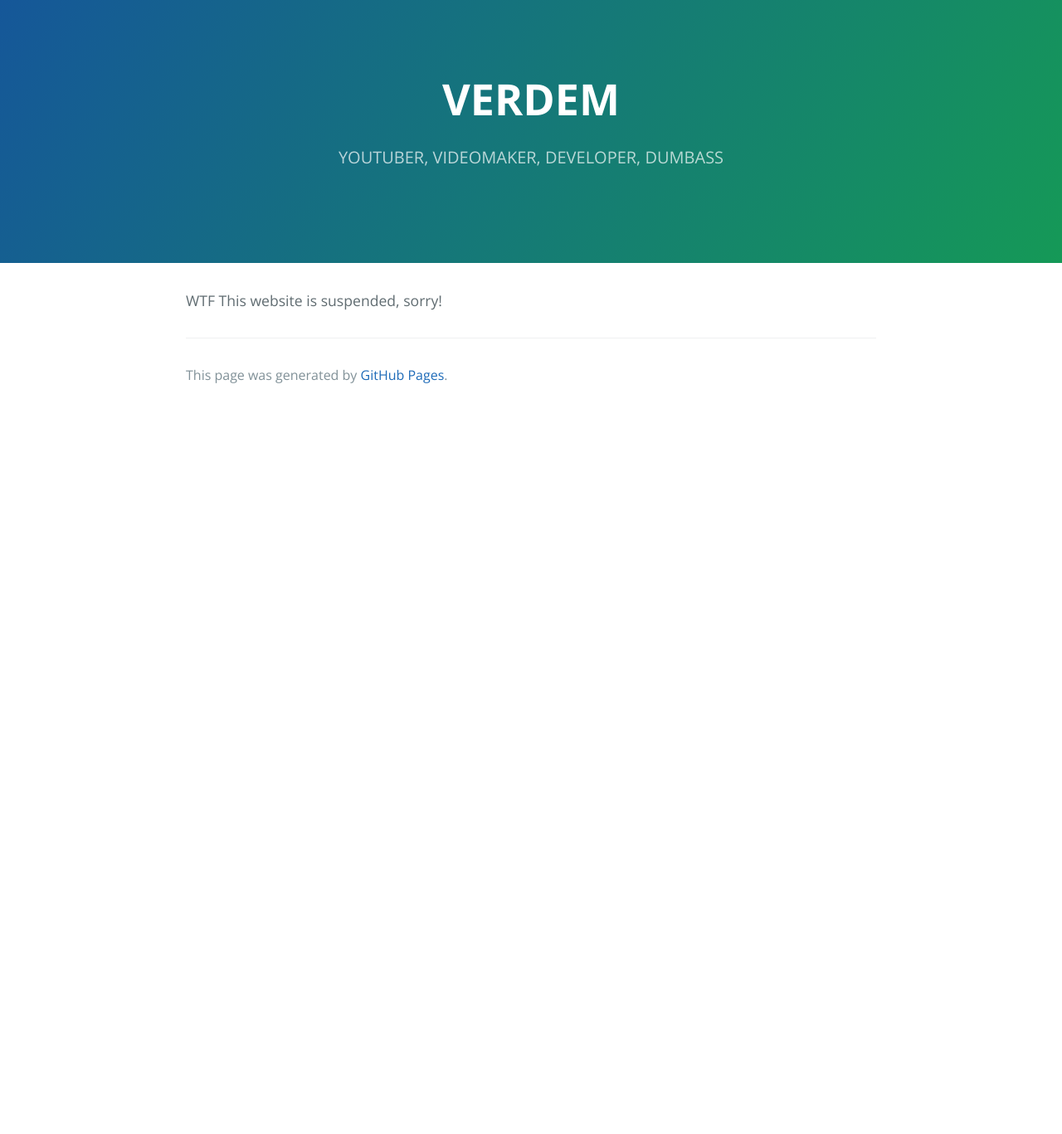
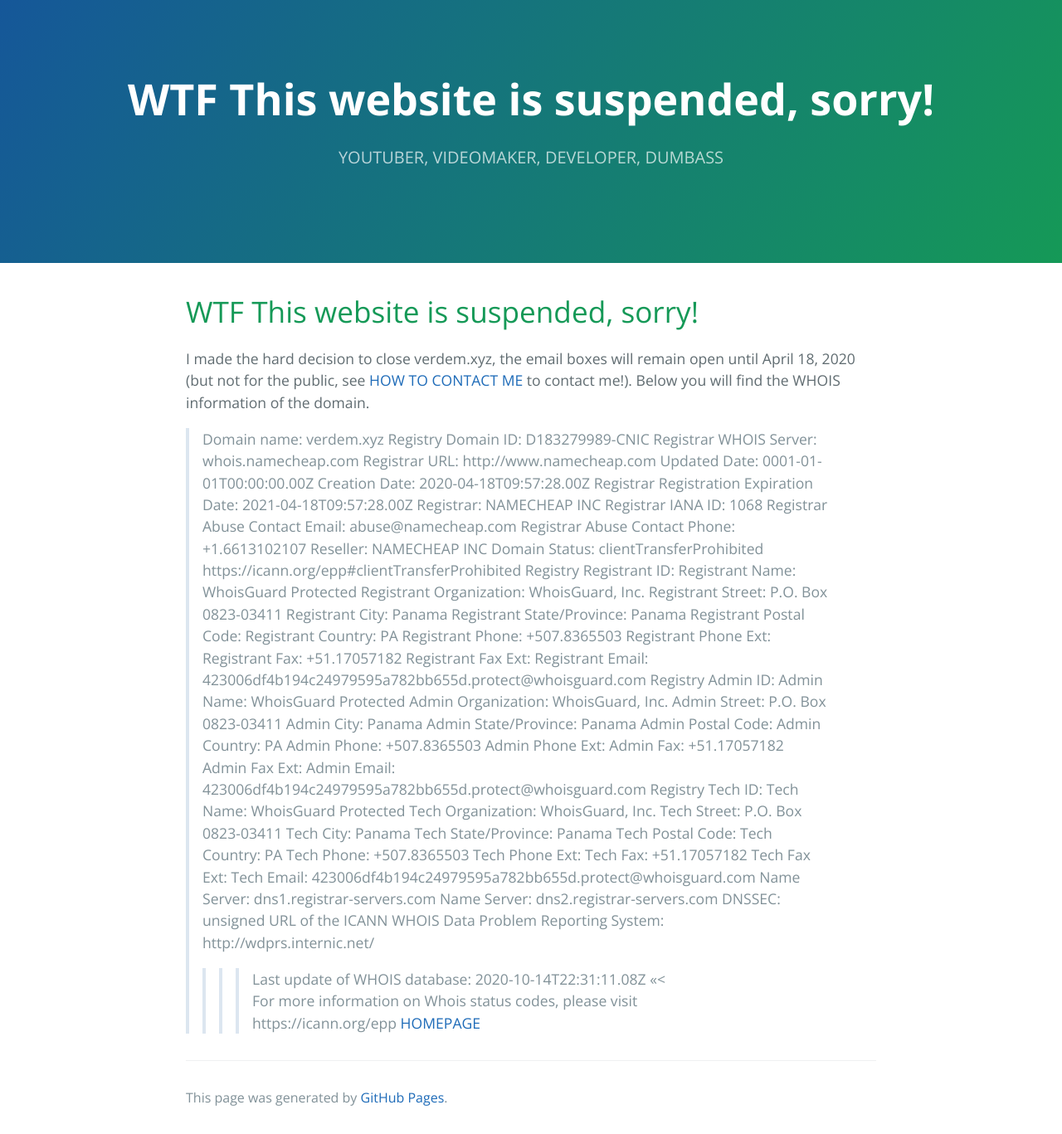
Before and after one commit to Verdem-crypto/verdem-crypto.github.io, a Jekyll site: the page built from website-suspended-verdemxyz.md, in a window 1280 px wide. Shown: the whole page at 83% size. Built offline with Jekyll 4.4.1, drawn with Linux system fonts in a browser that asks for light colours; our own code applies the rules of GitHub Pages for plain Markdown files; before the commit the page ends 900 px from its top, so only the background shows below that.

Commit message:
Update website-suspended-verdemxyz.md

```diff
--- a/website-suspended-verdemxyz.md
+++ b/website-suspended-verdemxyz.md
@@ -1 +1,61 @@
-WTF This website is suspended, sorry!
+# WTF This website is suspended, sorry!
+I made the hard decision to close verdem.xyz, the email boxes will remain open until April 18, 2020 (but not for the public, see [HOW TO CONTACT ME](http://verdem-crypto.github.io/#contact-me) to contact me!). Below you will find the WHOIS information of the domain.
+>Domain name: verdem.xyz
+>Registry Domain ID: D183279989-CNIC
+>Registrar WHOIS Server: whois.namecheap.com
+>Registrar URL: http://www.namecheap.com
+>Updated Date: 0001-01-01T00:00:00.00Z
+>Creation Date: 2020-04-18T09:57:28.00Z
+>Registrar Registration Expiration Date: 2021-04-18T09:57:28.00Z
+>Registrar: NAMECHEAP INC
+>Registrar IANA ID: 1068
+>Registrar Abuse Contact Email: abuse@namecheap.com
+>Registrar Abuse Contact Phone: +1.6613102107
+>Reseller: NAMECHEAP INC
+>Domain Status: clientTransferProhibited https://icann.org/epp#clientTransferProhibited
+>Registry Registrant ID:
+>Registrant Name: WhoisGuard Protected
+>Registrant Organization: WhoisGuard, Inc.
+>Registrant Street: P.O. Box 0823-03411
+>Registrant City: Panama
+>Registrant State/Province: Panama
+>Registrant Postal Code:
+>Registrant Country: PA
+>Registrant Phone: +507.8365503
+>Registrant Phone Ext:
+>Registrant Fax: +51.17057182
+>Registrant Fax Ext:
+>Registrant Email: 423006df4b194c24979595a782bb655d.protect@whoisguard.com
+>Registry Admin ID:
+>Admin Name: WhoisGuard Protected
+>Admin Organization: WhoisGuard, Inc.
+>Admin Street: P.O. Box 0823-03411
+>Admin City: Panama
+>Admin State/Province: Panama
+>Admin Postal Code:
+>Admin Country: PA
+>Admin Phone: +507.8365503
+>Admin Phone Ext:
+>Admin Fax: +51.17057182
+>Admin Fax Ext:
+>Admin Email: 423006df4b194c24979595a782bb655d.protect@whoisguard.com
+>Registry Tech ID:
+>Tech Name: WhoisGuard Protected
+>Tech Organization: WhoisGuard, Inc.
+>Tech Street: P.O. Box 0823-03411
+>Tech City: Panama
+>Tech State/Province: Panama
+>Tech Postal Code:
+>Tech Country: PA
+>Tech Phone: +507.8365503
+>Tech Phone Ext:
+>Tech Fax: +51.17057182
+>Tech Fax Ext:
+>Tech Email: 423006df4b194c24979595a782bb655d.protect@whoisguard.com
+>Name Server: dns1.registrar-servers.com
+>Name Server: dns2.registrar-servers.com
+>DNSSEC: unsigned
+>URL of the ICANN WHOIS Data Problem Reporting System: http://wdprs.internic.net/
+>>>> Last update of WHOIS database: 2020-10-14T22:31:11.08Z <<<
+>For more information on Whois status codes, please visit https://icann.org/epp
+[HOMEPAGE](http://verdem-crypto.github.io/)
```
